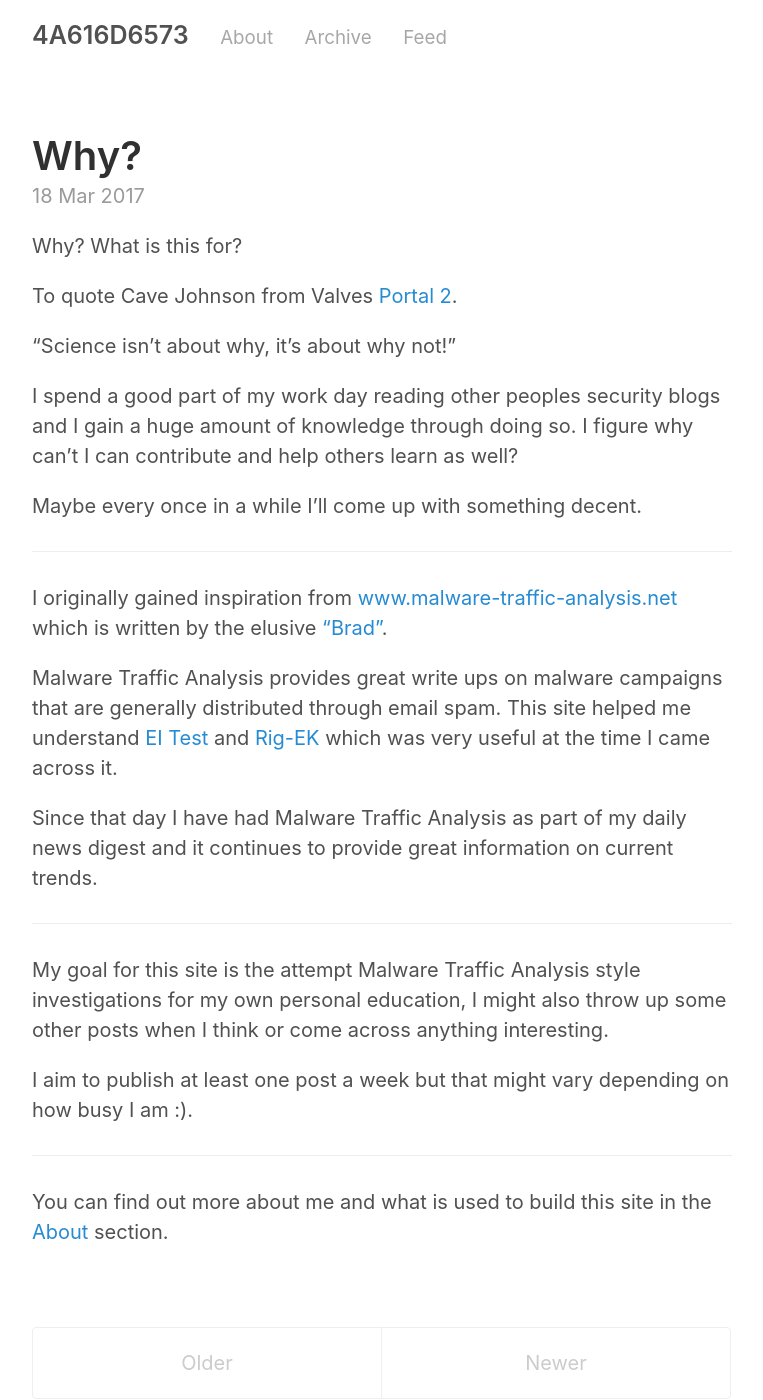
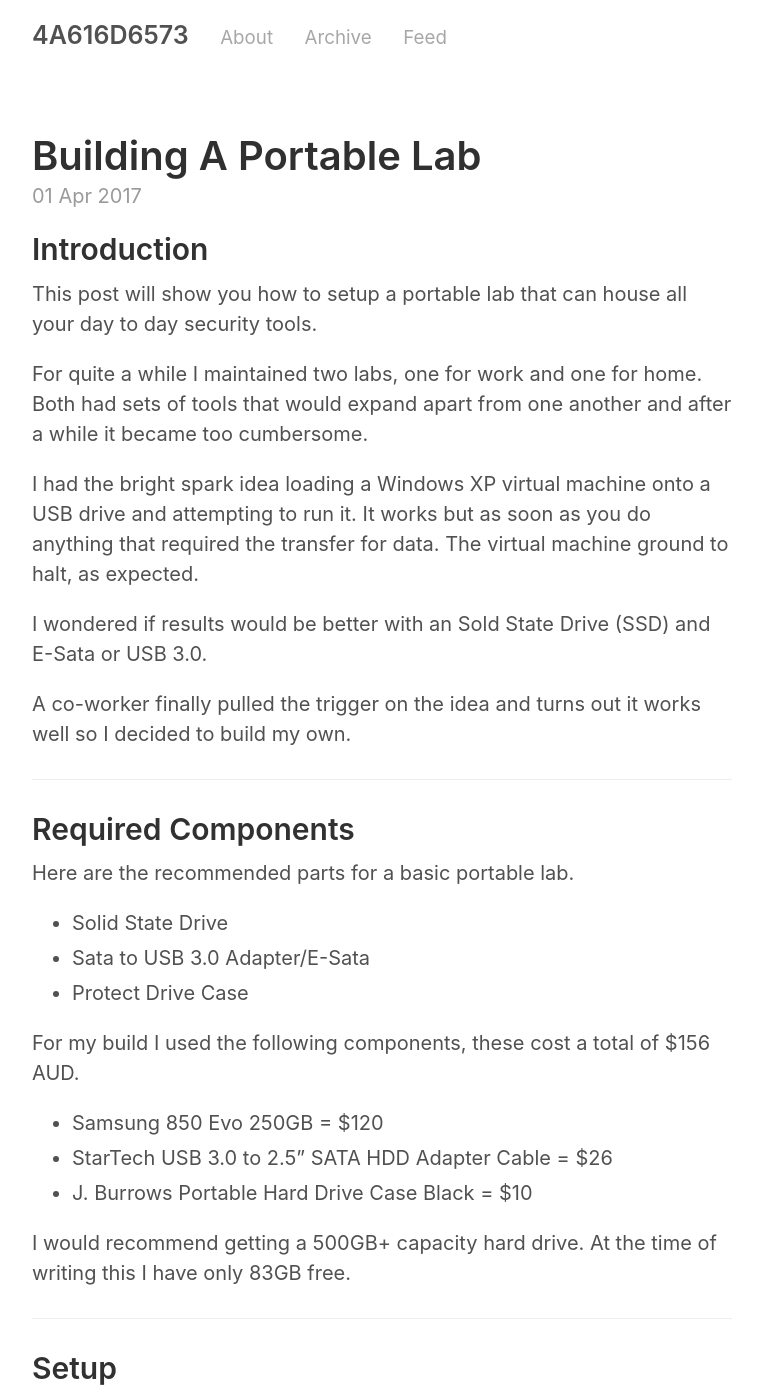
Before and after one commit to 4A616D6573/4A616D6573.com, a Jekyll site: the page built from index.html, in a window 1280 px wide and 1400 px high. Shown: the whole window, without its empty margins (258-1021 px from the left). Built offline with Jekyll 4.4.1, drawn with Linux system fonts in a browser that asks for light colours; the list of posts is cut into pages by our own code; some of the changed text lies outside the part shown.

Commit message:
New blog post, removed Google Analytics, adjusted posts
New post 'Building A Portable Lab'. Adjusted 'Why' and 'About' sections
to be cleared, also adjusted 'Why' section's post timeframe. Removed
Google Analystics because their console never loads.

```diff
--- a/_layouts/default.html
+++ b/_layouts/default.html
@@ -28,16 +28,5 @@
         </small>
       </footer>
     </div>
-
-    {% if site.analytics_id %}
-    <script>
-      (function(i,s,o,g,r,a,m){i['GoogleAnalyticsObject']=r;i[r]=i[r]||function(){
-      (i[r].q=i[r].q||[]).push(arguments)},i[r].l=1*new Date();a=s.createElement(o),
-      m=s.getElementsByTagName(o)[0];a.async=1;a.src=g;m.parentNode.insertBefore(a,m)
-      })(window,document,'script','https://www.google-analytics.com/analytics.js','ga');
-      ga('create', 'UA-93962375-1', 'auto');
-      ga('send', 'pageview');
-    </script>
-    {% endif %}
   </body>
 </html>
--- a/_posts/2017-03-18-why.md
+++ b/_posts/2017-03-18-why.md
@@ -9,23 +9,23 @@ To quote Cave Johnson from Valves [Portal 2](http://store.steampowered.com/app/6
 
 "Science isn't about why, it's about why not!"
 
-I spend a good part of my work day reading other peoples security blogs and I gain a huge amount of knowledge through doing so. I figure why can't I can contribute and help others learn as well?
+I spend a good part of my work day reading other peoples security blogs. I gain a huge amount of knowledge through doing so. I figure why can't I can contribute and help others learn as well?
 
-Maybe every once in a while I'll come up with something decent.
+Every once in a while I could come up with something decent.
 
 -----
 
-I originally gained inspiration from [www.malware-traffic-analysis.net](http://malware-traffic-analysis.net/) which is written by the elusive ["Brad"](https://twitter.com/malware_traffic).
+I gained inspiration from [www.malware-traffic-analysis.net](http://malware-traffic-analysis.net/) by ["Brad Duncan"](https://twitter.com/malware_traffic).
 
-Malware Traffic Analysis provides great write ups on malware campaigns that are generally distributed through email spam. This site helped me understand [EI Test](https://blog.malwarebytes.com/threat-analysis/2014/10/exposing-the-flash-eitest-malware-campaign/) and [Rig-EK](https://blog.malwarebytes.com/cybercrime/exploits/2016/09/rig-exploit-kit-takes-on-large-malvertising-campaign/) which was very useful at the time I came across it.
+Malware Traffic Analysis provides great write ups on malware campaigns. This site helped me understand [EI Test](https://blog.malwarebytes.com/threat-analysis/2014/10/exposing-the-flash-eitest-malware-campaign/) and [Rig-EK](https://blog.malwarebytes.com/cybercrime/exploits/2016/09/rig-exploit-kit-takes-on-large-malvertising-campaign/) which was very useful at the time I came across it.
 
-Since that day I have had Malware Traffic Analysis as part of my daily news digest and it continues to provide great information on current trends.
+Since that day I have had Malware Traffic Analysis as part of my daily news digest. It continues to provide great information on current trends.
 
 ---
 
-My goal for this site is the attempt Malware Traffic Analysis style investigations for my own personal education, I might also throw up some other posts when I think or come across anything interesting.
+My goal for this site is the attempt Malware Traffic Analysis investigations. I will also throw up some other posts when I come across anything interesting.
 
-I aim to publish at least one post a week but that might vary depending on how busy I am :).
+I aim to publish at least one post a ~~week~~ fortnight but that might vary depending on how busy I am :).
 
 ---
 
--- /dev/null
+++ b/_posts/2017-04-01-building-a-portable-lab.md
@@ -0,0 +1,125 @@
+---
+layout: post
+title: Building A Portable Lab
+---
+
+## Introduction
+
+This post will show you how to setup a portable lab that can house all your day to day security tools.
+
+For quite a while I maintained two labs, one for work and one for home. Both had sets of tools that would expand apart from one another and after a while it became too cumbersome.
+
+I had the bright spark idea loading a Windows XP virtual machine onto a USB drive and attempting to run it. It works but as soon as you do anything that required the transfer for data. The virtual machine ground to halt, as expected.
+
+I wondered if results would be better with an Sold State Drive (SSD) and E-Sata or USB 3.0.
+
+A co-worker finally pulled the trigger on the idea and turns out it works well so I decided to build my own.
+
+---
+
+## Required Components
+
+Here are the recommended parts for a basic portable lab.
+
+- Solid State Drive
+- Sata to USB 3.0 Adapter/E-Sata
+- Protect Drive Case
+
+For my build I used the following components, these cost a total of $156 AUD.
+
+- Samsung 850 Evo 250GB = $120
+- StarTech USB 3.0 to 2.5” SATA HDD Adapter Cable = $26
+- J. Burrows Portable Hard Drive Case Black = $10
+
+I would recommend getting a 500GB+ capacity hard drive. At the time of writing this I have only 83GB free.
+
+---
+
+## Setup
+
+Once you've pulled apart all the packaging and assembled the portable lab you can get down to the fun stuff.
+
+### Encryption
+
+Having a lab that is portable increase it's risk profile, it's much more prone to loss or theft. So you should consider deploying the same protections to it as you would a workstation.
+
+Generally I would tell you not to keep anything confidential on a portable lab. My lab only has free tools, virtual machines and a few malware samples. So I could go without encryption but that would be against best practice.
+
+#### VeryCrypt
+
+The tool I decided to use was [VeraCrypt](https://veracrypt.codeplex.com/). I attempted to use BitLocker-To-Go but it turned out to have incompatibility issues.
+
+VeraCrypt offers a [Portable Mode](https://veracrypt.codeplex.com/wikipage?title=Portable%20Mode). This allows you to run the executable without installation.
+
+#### Partitioning
+
+To keep things simple I decided to create two partitions on the SSD.
+
+- Public NTFS Volume (1GB)
+- Private NTFS VeraCrypt volume (231GB)
+
+This allows you to house the portable tools needed to mount the drive. You don't have to worry about having them available on any machines you decide to use the lab on.
+
+Partitioning can all done via [Disk Management](https://support.microsoft.com/en-us/help/17418/windows-7-create-format-hard-disk-partition).
+
+#### Encrypting
+
+Once partitioned you can move to encrypting your drive. I installed VeraCrypt using the 'Extract' method as I won't be needing it on my workstations.
+
+Follow the below steps to encrypt your partition.
+
+1. Select `Create Volume`.
+2. Select `Encrypt a non-system partition/drive`.
+3. Leave radio button checked on `Standard VeryCrypt Volume`.
+4. Select `Device` and select your partition.
+5. Leave radio button checked on `Create encrypted volume and format it`.
+6. Leave `AES` selected under `Encryption Algorithm`, under `Hash Algorithm` select `SHA-256`.
+7. Confirm your volume size.
+8. Input your password, be sure to store it somewhere safe.
+9. Optional, select `Use keyfiles` and select a keyfile on your choosing.
+10. Under `Options` change `Filesystem` to `NTFS`.
+11. Generate a random pool by moving your mouse and select `Format`.
+
+Encrypting can take quite a while, around 1-4 hours depending on your system.
+
+---
+
+### Traveler Disk Setup
+
+Once your volume is encrypted you can deploy VeraCrypt's [Traveler Disk](https://veracrypt.codeplex.com/wikipage?title=Portable%20Mode) to your public NTFS partition with the following instructions.
+
+1. Select `Tools` and then `Traveler Disk Setup`.
+2. Select `Browse` and select your partition.
+3. Optional, adjust `AutoRun Configuration` settings to your requirements.
+4. Select `Create`.
+
+This will deploy a lighter version of VeraCrypt to your public volume.
+
+---
+
+### Mounting
+
+Once encrypted and your portable files loaded. You can mount the partition with the following instructions.
+
+1. Plug in your portable drive.
+2. Execute `VeraCrypt.exe`.
+3. Select which drive letter you want to mount your lab on.
+4. Under `Volume` select `Select Device` and select your encrypted partition.
+5. Select `Mount`.
+6. Enter your password.
+7. Optional, select `Mount Options` and adjust settings to your requirements.
+8. Select `OK`.
+
+Wait for your volume to mount, this can take a few minutes..
+
+Congratulations! You've now got a mounted share, you can now begin moving all your tools and virtual machines.
+
+---
+
+### Tips
+
+Here are some general tips I've come across after using a portable lab.
+
+1. If you have issues mounting the drive. Check `Mount volume and removal able medium` under `Mount Options`.
+2. Always be sure to use VeraCrypt to dismount your drives when finished.
+3. You might use tools that get flagged as malicious. Putting them in a password protected zip file fixes this issue.
--- a/about.md
+++ b/about.md
@@ -3,7 +3,7 @@ layout: page
 title: About
 ---
 
-I'm a security analyst for a multinational IT service provider. This site might be used for musings on the industry and sharing my own personal education in the way of technical writes ups.
+I'm a security analyst for a multinational IT service provider. This site is for  sharing ideas and my own personal education.
 
 You can find me on [Twitter](https://twitter.com/4A616D6573).
 
```
